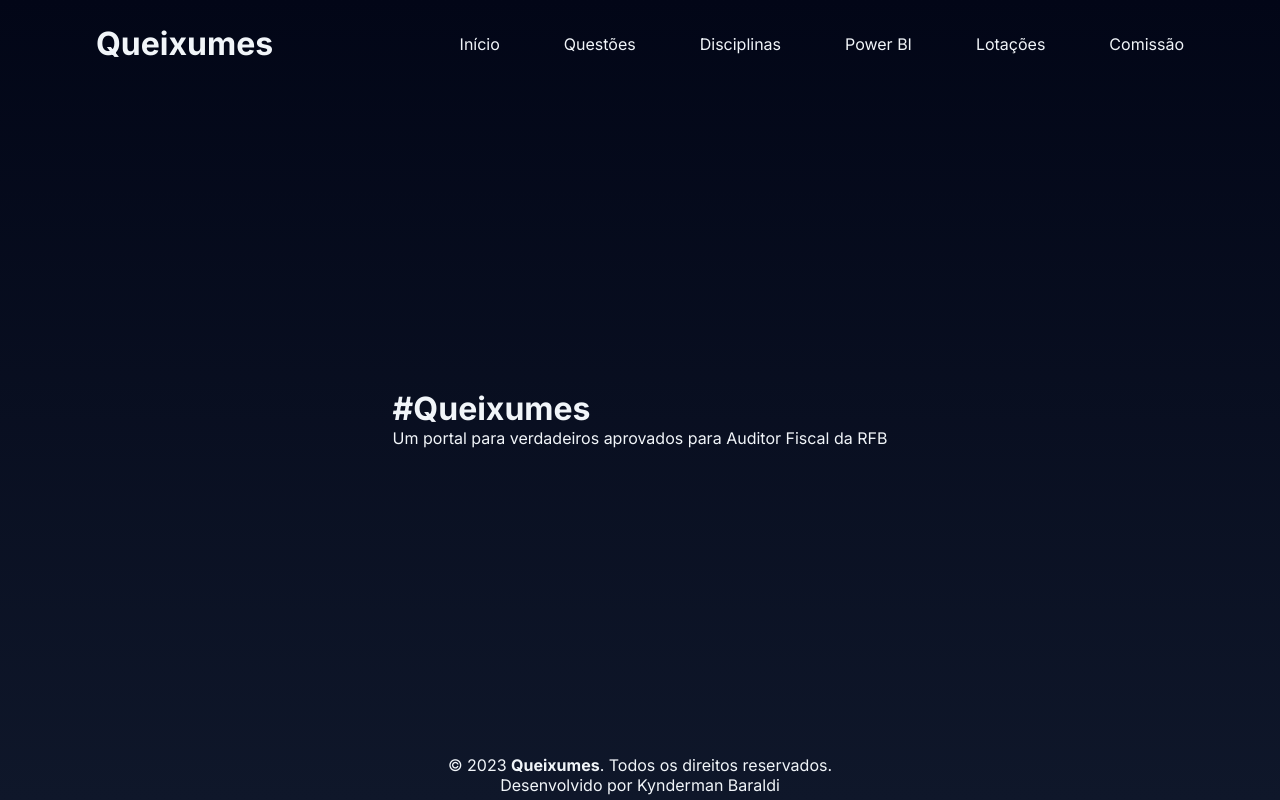
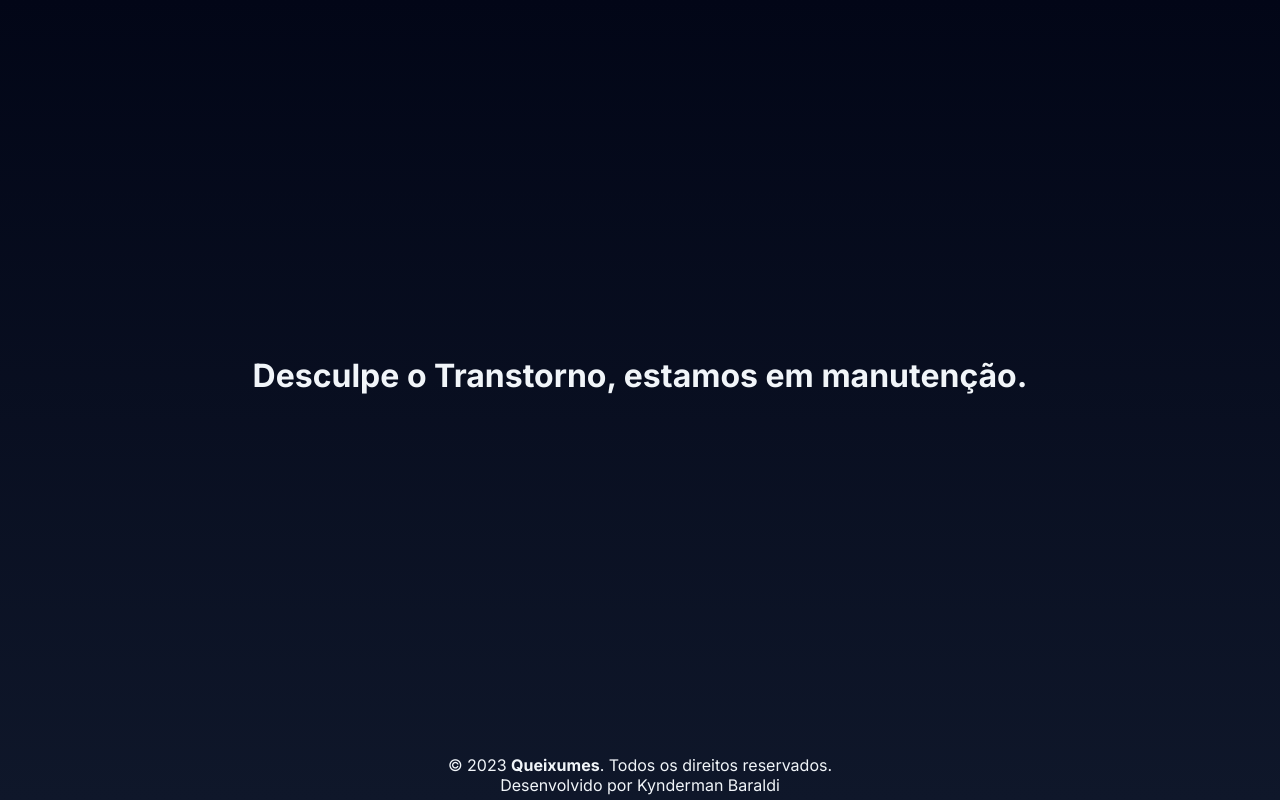
Before and after one commit to KyndermanBaraldi/queixumes, a Next.js app: page / in a window 1280 px wide. Built offline with nearby package versions, Linux system fonts and the light colour scheme.

Commit message:
em manutenção

```diff
--- a/src/app/layout.tsx
+++ b/src/app/layout.tsx
@@ -15,6 +15,26 @@ export default function RootLayout({
 }: {
   children: React.ReactNode
 }) {
+
+  return (
+    <html lang="pt-br">
+      <body className={inter.className}>
+        <header>
+
+        </header>
+        <main>
+          <h1>
+            Desculpe o Transtorno, estamos em manutenção.
+          </h1>
+        </main>
+        <footer className="app-footer">
+          <p>&copy; 2023 <strong>Queixumes</strong>. Todos os direitos reservados.</p>
+          <p>Desenvolvido por <a href="https://github.com/KyndermanBaraldi" target="_blank" rel="noopener noreferrer">Kynderman Baraldi</a></p>
+        </footer>
+      </body>
+    </html>
+  )
+
   return (
     <html lang="pt-br">
       <body className={inter.className}>
```
Also changed, not shown: .eslintrc.json (added), 1 other file (tests, documents, lock files or other folders).
